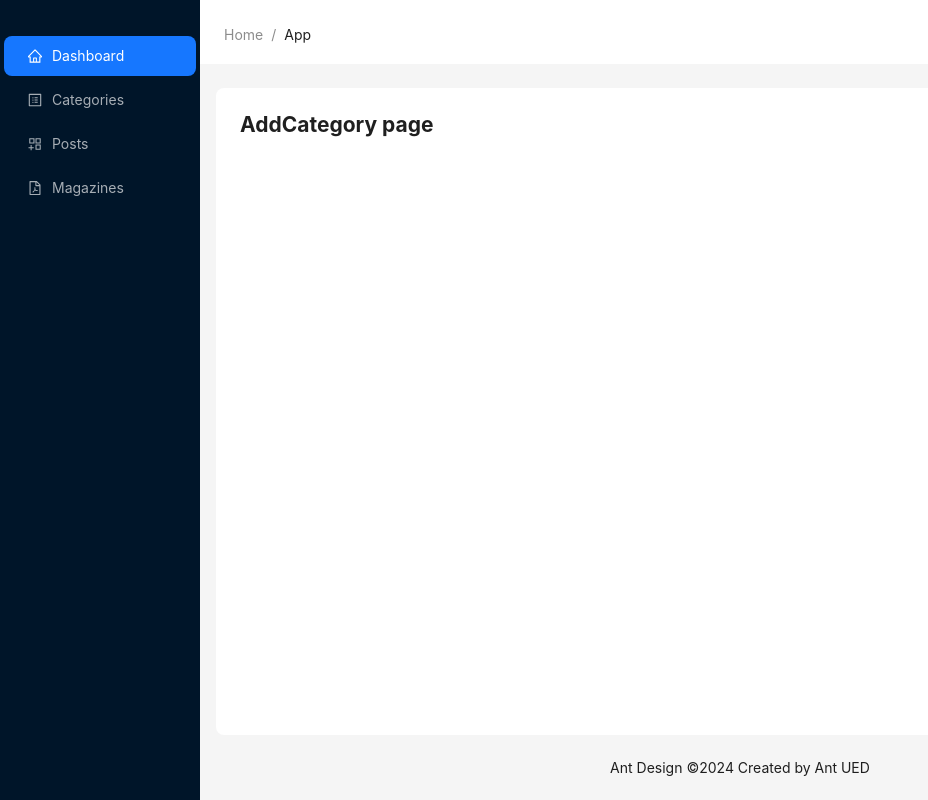
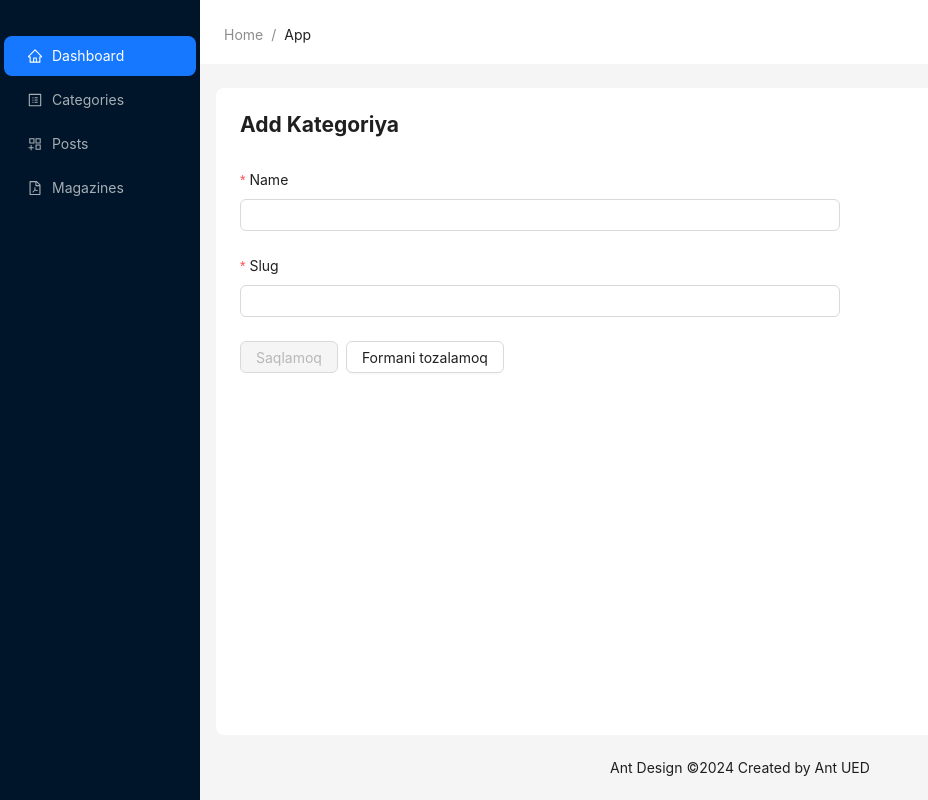
Before and after one commit to Sadullo1992/newspaper-backend, a React (Vite) app in the folder frontend-for-admin/: page /category/add in a window 1280 px wide. Shown: the whole page, without its empty margins (0-928 px from the left). Built offline with nearby package versions, Linux system fonts and the light colour scheme.

Commit message:
feat: add category form

```diff
--- /dev/null
+++ b/frontend-for-admin/src/components/FormCategory.tsx
@@ -0,0 +1,53 @@
+import React from 'react';
+import type { FormInstance } from 'antd';
+import { Button, Form, Input, Space } from 'antd';
+
+interface SubmitButtonProps {
+  form: FormInstance;
+}
+
+const SubmitButton: React.FC<React.PropsWithChildren<SubmitButtonProps>> = ({ form, children }) => {
+  const [submittable, setSubmittable] = React.useState<boolean>(false);
+
+  // Watch all values
+  const values = Form.useWatch([], form);
+
+  React.useEffect(() => {
+    form
+      .validateFields({ validateOnly: true })
+      .then(() => setSubmittable(true))
+      .catch(() => setSubmittable(false));
+  }, [form, values]);
+
+  return (
+    <Button type="primary" htmlType="submit" disabled={!submittable}>
+      {children}
+    </Button>
+  );
+};
+
+export const FormCategory = () => {
+  const [form] = Form.useForm();
+  return (
+    <Form
+      form={form}
+      name="validateOnly"
+      layout="vertical"
+      autoComplete="off"
+      style={{ maxWidth: 600 }}
+    >
+      <Form.Item name="name" label="Name" rules={[{ required: true }]}>
+        <Input />
+      </Form.Item>
+      <Form.Item name="slug" label="Slug" rules={[{ required: true }]}>
+        <Input />
+      </Form.Item>
+      <Form.Item>
+        <Space>
+          <SubmitButton form={form}>Saqlamoq</SubmitButton>
+          <Button htmlType="reset">Formani tozalamoq</Button>
+        </Space>
+      </Form.Item>
+    </Form>
+  );
+};
--- a/frontend-for-admin/src/pages/AddCategory.tsx
+++ b/frontend-for-admin/src/pages/AddCategory.tsx
@@ -1,3 +1,10 @@
+import { FormCategory } from "../components/FormCategory";
+
 export const AddCategory = () => {
-  return <h2>AddCategory page</h2>;
+  return (
+    <>
+      <h2 style={{ marginBottom: 32 }}>Add Kategoriya</h2>
+      <FormCategory />
+    </>
+  );
 };
```
